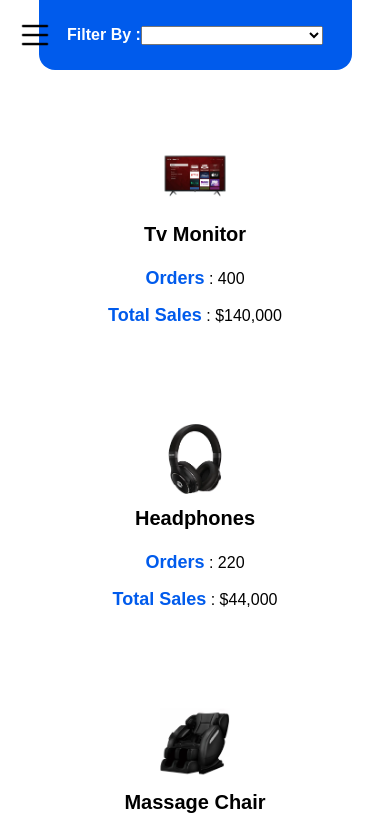
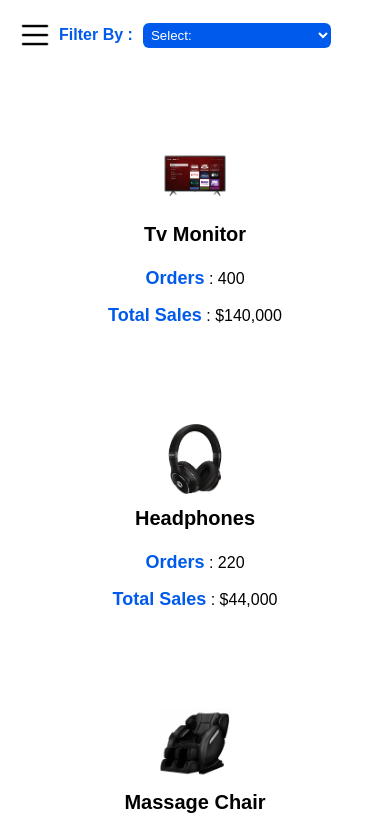
Before and after one commit to hsteele-creator/dashboard, a React (Create React App) app: page /Products in a window 390 px wide. Shown: the top 836 px of the page. Built offline with nearby package versions, Linux system fonts and the light colour scheme.

Commit message:
added a filtering system for products

```diff
--- a/src/Components/Data.js
+++ b/src/Components/Data.js
@@ -68,49 +68,49 @@ const Data = {
     {
       name: "Tv Monitor",
       orders: 400,
-      sales: "$140,000",
+      sales: 140,
       image: tv,
     },
     {
       name: "Headphones",
       orders: 220,
-      sales: "$44,000",
+      sales: 44,
       image: headphones,
     },
     {
       name: "Massage Chair",
       orders: 300,
-      sales: "$300,000",
+      sales: 300,
       image: massagechair,
     },
     {
       name: "Hover Drone",
       orders: 150,
-      sales: "$30,000",
+      sales: 30,
       image: drone,
     },
     {
       name: "Iphone",
       orders: 600,
-      sales: "$300,000",
+      sales: 300,
       image: iphone,
     },
     {
       name: "Air Mattress",
       orders: 60,
-      sales: "$3,600",
+      sales: 3600,
       image: airmattress,
     },
     {
       name: "Remote Control Car",
       orders: 120,
-      sales: "$8,400",
+      sales: 8400,
       image: remotecar,
     },
     {
       name: "Heated Blanket",
       orders: 240,
-      sales: "$9,600",
+      sales: 9600,
       image: heatedblanket,
     },
   ],
--- a/src/Components/Product.js
+++ b/src/Components/Product.js
@@ -11,7 +11,7 @@ const Product = ({ name, image, orders, sales }) => {
           <span>Orders</span> : {orders}
         </p>
         <p>
-          <span>Total Sales</span> : {sales}
+          <span>Total Sales</span> : ${sales},000
         </p>
       </div>
     </>
--- a/src/Components/Products.css
+++ b/src/Components/Products.css
@@ -8,14 +8,30 @@
 
 #filter-container {
     height: 70px;
-    background-color: #005BEC;
+    /* background-color: #005BEC; */
     display: flex;
     justify-content: center;
     align-items: center;
-    border-radius: 0 0 16px 16px;
+    border-radius: 0;
+    /* border-bottom: 1px solid; */
 }
 
 #filter-container label {
-    color: white;
+    color: #005BEC;
     font-weight: bold;
 }
+
+#filter-container select {
+    padding: 4px;
+    border: none;
+    border-radius: 6px;
+    margin-left: 10px;
+    background-color: #005BEC;
+    color: white;
+}
+
+@media screen and (max-width: 600px) {
+    #filter-container {
+        width: 100vw;
+    }
+}
--- a/src/Components/Products.js
+++ b/src/Components/Products.js
@@ -20,9 +20,9 @@ const Products = () => {
 
         <div id="products-container">
           <div id="filter-container" onChange={(e) => handleFilter(e)}>
-            <label for="filter-select">Filter By :</label>
+            <label for="filter-select">Filter By : </label>
             <select id="filter-select">
-              <option></option>
+              <option>Select:</option>
               <option>Orders (Lowest to Highest)</option>
               <option>Orders (Highest to Lowest)</option>
               <option>Sales (Lowest to Highest)</option>
--- a/src/rootReducer.js
+++ b/src/rootReducer.js
@@ -7,17 +7,39 @@ const rootReducer = (state = INITIAL_STATE, action) => {
       const lowestOrders = state.Products.sort((a, b) => {
         return a.orders - b.orders;
       });
-      console.log(lowestOrders)
+
+      const lowestSales = state.Products.sort((a, b) => {
+        return +a.sales - +b.sales;
+      });
       if (action.payload.state === "Orders (Lowest to Highest)") {
         return {
           ...state,
-          Products: state.Products.sort((a, b) => {
-            return a.orders - b.orders;
-          }),
+          Products: [...lowestOrders],
         };
       } else if (action.payload.state === "Orders (Highest to Lowest)") {
+        console.log("highest");
+        return {
+          ...state,
+          Products: [
+            ...state.Products.sort((a, b) => {
+              return b.orders - a.orders;
+            }),
+          ],
+        };
       } else if (action.payload.state === "Sales (Lowest to Highest)") {
+        return {
+          ...state,
+          Products: [...lowestSales],
+        };
       } else if (action.payload.state === "Sales (Highest to Lowest)") {
+        return {
+          ...state,
+          Products: [
+            ...state.Products.sort((a, b) => {
+              return b.sales - a.sales;
+            }),
+          ],
+        };
       }
   }
 
```
